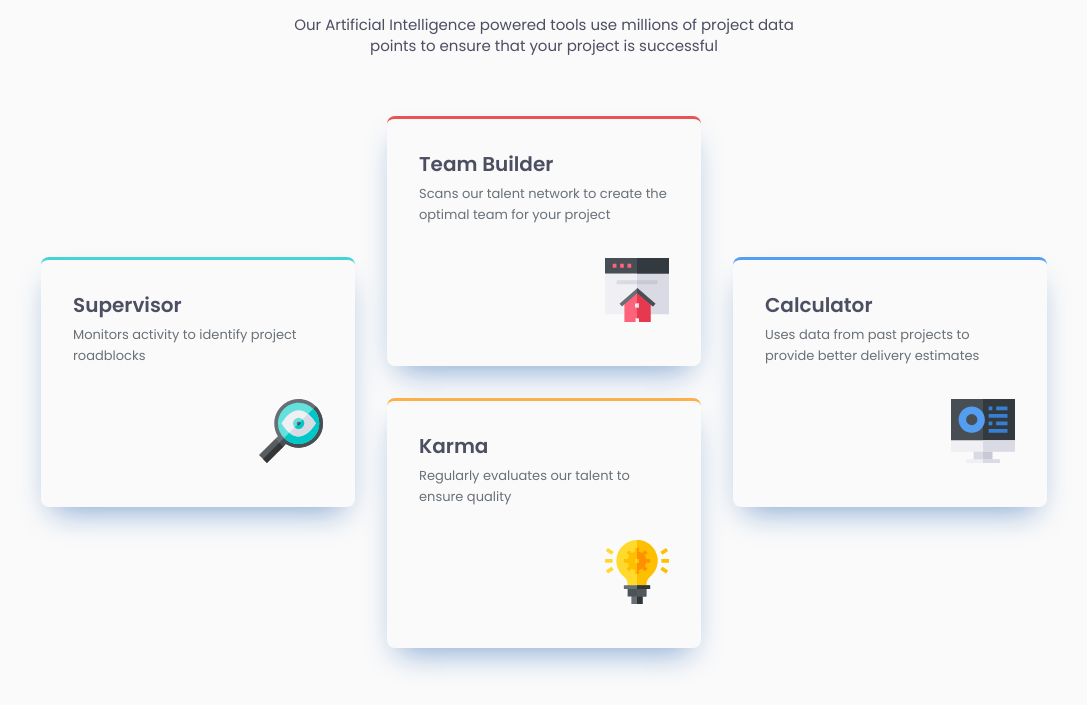
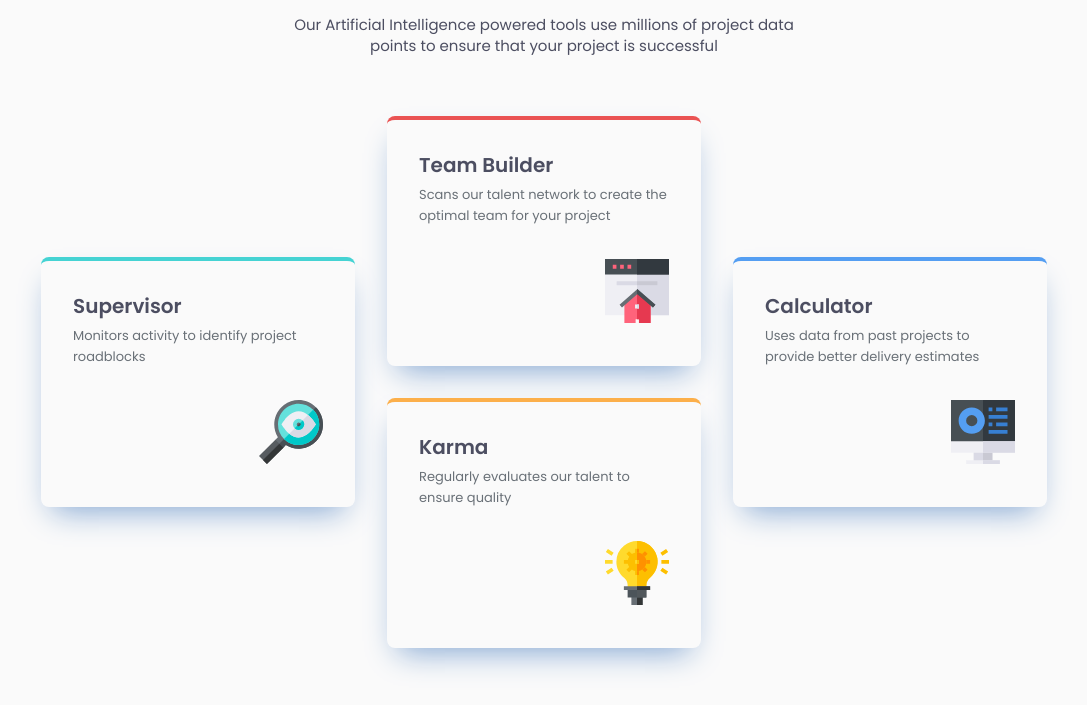
Before and after one commit to vCentDev/four-card-feature-section, a plain HTML site: page index.html in a window 1536 px wide. Shown: the part 159-864 px from the top of the page, without its empty margins (224-1311 px from the left). Drawn offline with Linux system fonts and the light colour scheme.

Commit message:
fixed some media queries code reptition

```diff
--- a/style.css
+++ b/style.css
@@ -149,16 +149,16 @@
 }
 
 .card--supervisor {
-  border-block-start: 3px solid var(--color-Cyan);
+  border-block-start: 4px solid var(--color-Cyan);
 }
 .card--team-builder {
-  border-block-start: 3px solid var(--color-Red);
+  border-block-start: 4px solid var(--color-Red);
 }
 .card--karma {
-  border-block-start: 3px solid var(--color-Orange);
+  border-block-start: 4px solid var(--color-Orange);
 }
 .card--calculator {
-  border-block-start: 3px solid var(--color-Blue);
+  border-block-start: 4px solid var(--color-Blue);
 }
 
 /* ***************
@@ -197,16 +197,4 @@
       "supervisor team calculator"
       "supervisor karma calculator";
   }
-  .card--team-builder {
-    grid-area: team;
-  }
-  .card--supervisor {
-    grid-area: supervisor;
-  }
-  .card--karma {
-    grid-area: karma;
-  }
-  .card--calculator {
-    grid-area: calculator;
-  }
 }
```
